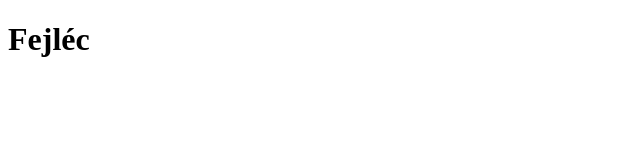
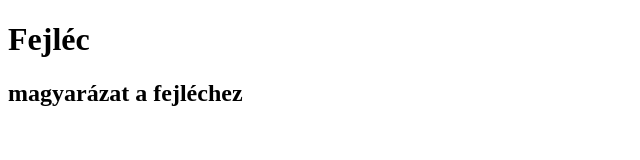
Before and after one commit to KwYeor/Front-end-pro, a plain HTML site: page index.html in a window 1280 px wide. Shown: the whole page, without its empty margins (0-640 px from the left). Drawn offline with Linux system fonts and the light colour scheme.

Commit message:
h2 létrehozása

```diff
--- a/index.html
+++ b/index.html
@@ -11,6 +11,9 @@
         <header>
             <h1>Fejléc</h1>
         </header>
+        <h2>
+            magyarázat a fejléchez
+        </h2>
     </container>
 </body>
 </html>
```
